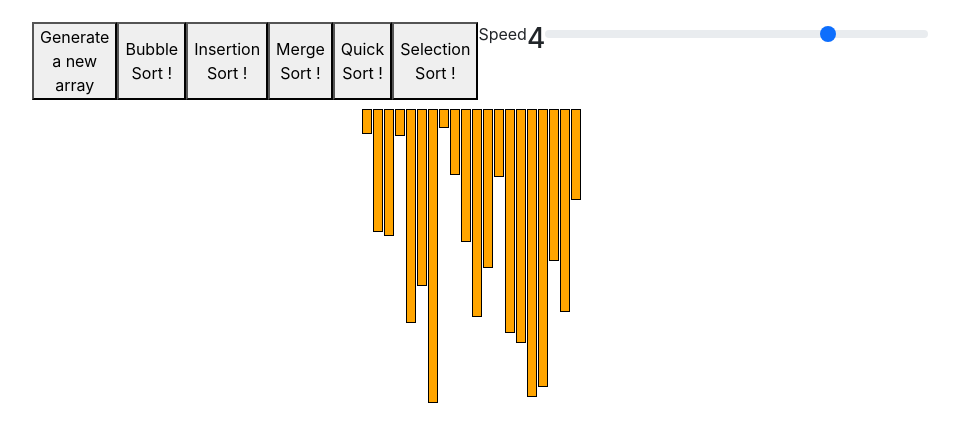
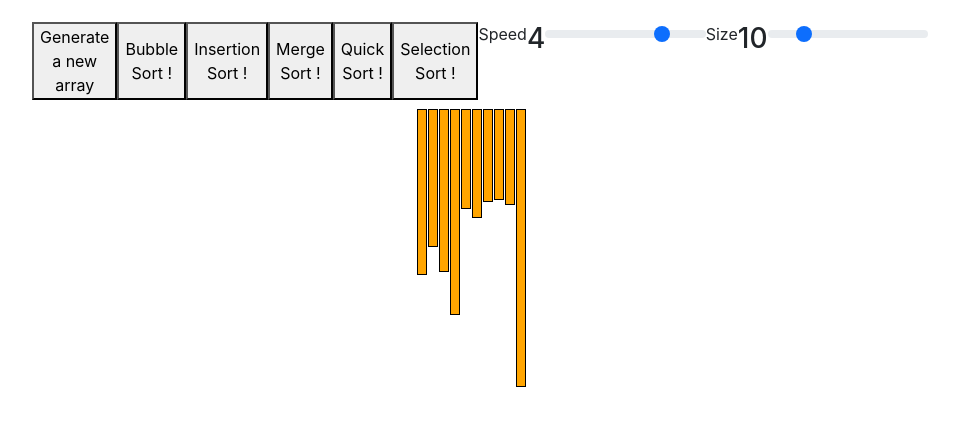
Before and after one commit to abhishekghosh-in/Sorting-Visualizer-React, a React (Create React App) app: page / in a window 1280 px wide. Shown: the top 442 px of the page, without its empty margins (169-1128 px from the left). Built offline with nearby package versions, Linux system fonts and the light colour scheme.

Commit message:
Added variable size

```diff
--- a/src/App.js
+++ b/src/App.js
@@ -11,7 +11,6 @@ import quick_sort from './Functions/quick_sort';
 import selection_sort from './Functions/selection_sort';
 
 // Array Specifications
-let sizeArray = 20;
 let minArray = 5;
 let maxArray = 300;
 let firstColor = "orange";
@@ -22,19 +21,26 @@ function App() {
 
   const [disableFlag, setDisableFlag] = useState(false);
   const [speed, setSpeed] = useState(25);
+  const [size, setSize] = useState(10);
 
-  let color_temp = [...Array(sizeArray)].map((_, i) => firstColor);
+  let color_temp = [...Array(size)].map((_, i) => firstColor);
   const [color, setColor] = useState(color_temp);
 
-  let array_temp = generate_array(sizeArray, minArray, maxArray);
+  let array_temp = generate_array(size, minArray, maxArray);
   const [array, setArray] = useState(array_temp);
   useEffect(() => {
     console.log("Array is " + array);
   }, [array]);
 
   const reset_array = () => {
-    array_temp = generate_array(sizeArray, minArray, maxArray);
+    array_temp = generate_array(size, minArray, maxArray);
+    let newColorTemp = [];
+    for(let i = 0; i < size; i++) {
+      newColorTemp.push(firstColor);
+    }
+    color_temp = newColorTemp;
     setArray(array_temp);
+    setColor(color_temp);
   }
 
   const perform_sorting = (moves) => {
@@ -115,6 +121,11 @@ function App() {
     perform_sorting(moves);
   }
 
+  const handle_size_change = (new_size) => {
+    setSize(new_size);
+    reset_array();
+  }
+
   return (
     <div className="background-centeralign">
       <div className="upper-panel">
@@ -127,6 +138,9 @@ function App() {
         <label htmlFor="customRange2" className="form-label">Speed</label>
         <h3>{5 - (speed-5)/20}</h3>
         <input type="range" min='5' max='85' step='20' value={90 - speed} onChange={(e) => setSpeed(90 - e.target.value)} className="form-range" id="customRange2" disabled = {disableFlag}></input>
+        <label htmlFor="customRange2" className="form-label">Size</label>
+        <h3>{size}</h3>
+        <input type="range" min='5' max='30' value={size} onChange={(e) => handle_size_change(e.target.value)} className="form-range" id="customRange2" disabled = {disableFlag}></input>
       </div>
 
       <div className="array-bars-space">
```
